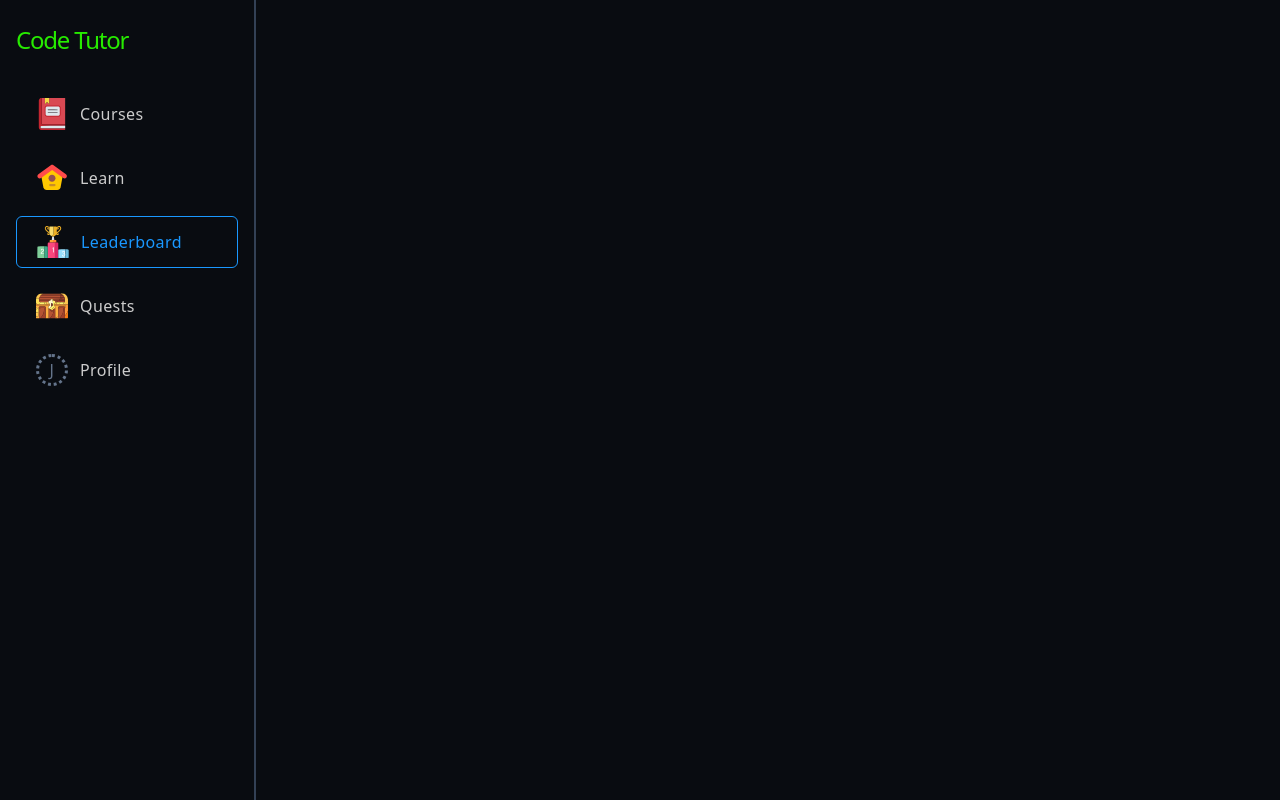
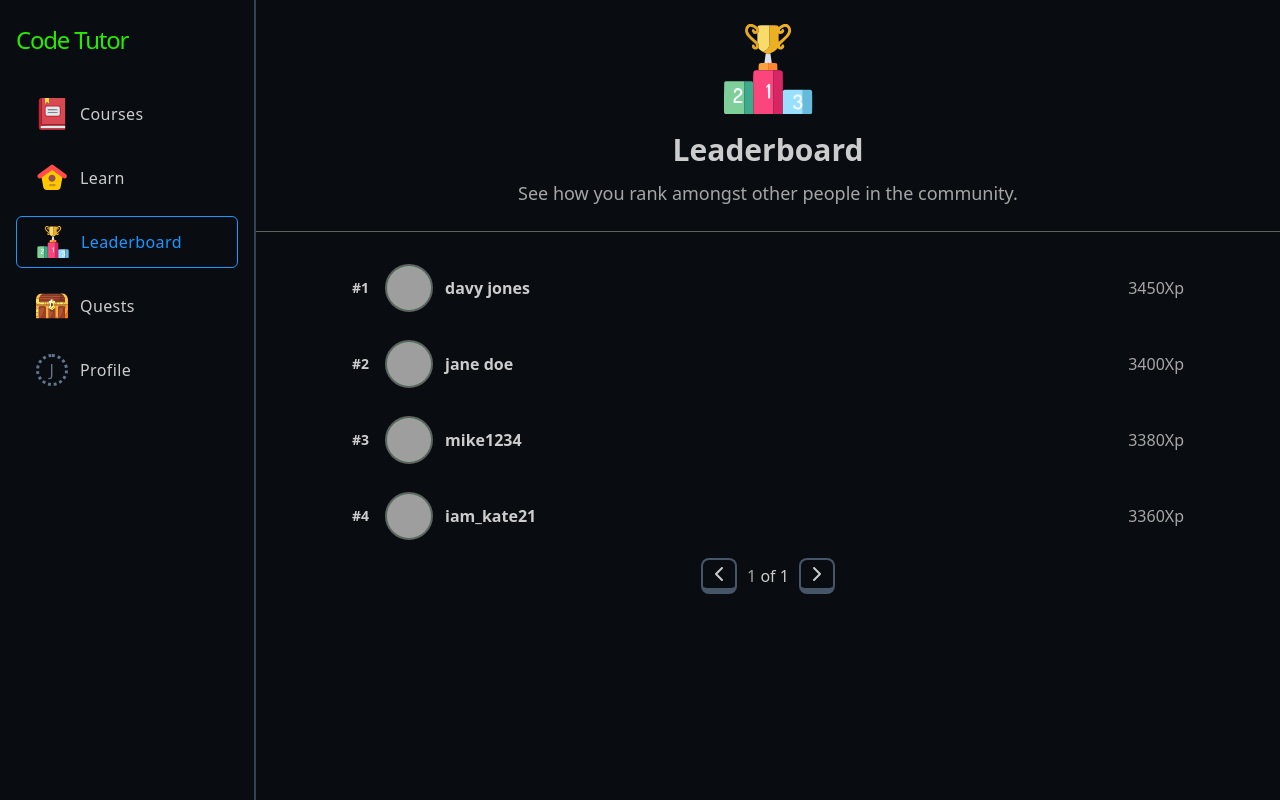
Before and after one commit to Nathan-Somto/code-tutor, a React (Vite) app in the folder student-ui/: page /leaderboard in a window 1280 px wide. Built offline with nearby package versions, Linux system fonts and the light colour scheme; grey boxes are pictures that could not be loaded.

Commit message:
feat(student-ui/pages/Leaderboard): implement Leaderbaord UI

```diff
--- a/student-ui/package.json
+++ b/student-ui/package.json
@@ -13,9 +13,11 @@
     "@hookform/resolvers": "^3.3.4",
     "@monaco-editor/loader": "^1.4.0",
     "@monaco-editor/react": "^4.6.0",
+    "@radix-ui/react-avatar": "^1.0.4",
     "@radix-ui/react-dialog": "^1.0.5",
     "@radix-ui/react-label": "^2.0.2",
     "@radix-ui/react-progress": "^1.0.3",
+    "@radix-ui/react-separator": "^1.0.3",
     "@radix-ui/react-slot": "^1.0.2",
     "@radix-ui/react-tabs": "^1.0.4",
     "@radix-ui/react-tooltip": "^1.0.7",
--- a/student-ui/src/App.tsx
+++ b/student-ui/src/App.tsx
@@ -14,6 +14,7 @@ import Learn from "./pages/(root)/Learn";
 import VerifyEmail from "./pages/(auth)/VerifyEmail";
 import Lesson from "./pages/(challenges)/Lesson";
 import Result from "./pages/(challenges)/Result";
+import Leaderboard from "./pages/(root)/Leaderboard";
 
 function App() {
   return (
@@ -25,7 +26,7 @@ function App() {
           <Route path="/learn/:id" element={<Learn/>}/>
           <Route path="/profile/:username"/>
           <Route path="/quests"/>
-          <Route path="/leaderboard"/>
+          <Route path="/leaderboard" element={<Leaderboard/>}/>
         </Route>
         <Route path="/challenge/:courseId/level/:levelId">
         <Route path="code"  element={<CodeChallenge />} />
--- /dev/null
+++ b/student-ui/src/components/ui/avatar.tsx
@@ -0,0 +1,48 @@
+import * as React from "react"
+import * as AvatarPrimitive from "@radix-ui/react-avatar"
+
+import { cn } from "@/utils"
+
+const Avatar = React.forwardRef<
+  React.ElementRef<typeof AvatarPrimitive.Root>,
+  React.ComponentPropsWithoutRef<typeof AvatarPrimitive.Root>
+>(({ className, ...props }, ref) => (
+  <AvatarPrimitive.Root
+    ref={ref}
+    className={cn(
+      "relative flex h-10 w-10 shrink-0 overflow-hidden rounded-full",
+      className
+    )}
+    {...props}
+  />
+))
+Avatar.displayName = AvatarPrimitive.Root.displayName
+
+const AvatarImage = React.forwardRef<
+  React.ElementRef<typeof AvatarPrimitive.Image>,
+  React.ComponentPropsWithoutRef<typeof AvatarPrimitive.Image>
+>(({ className, ...props }, ref) => (
+  <AvatarPrimitive.Image
+    ref={ref}
+    className={cn("aspect-square h-full w-full", className)}
+    {...props}
+  />
+))
+AvatarImage.displayName = AvatarPrimitive.Image.displayName
+
+const AvatarFallback = React.forwardRef<
+  React.ElementRef<typeof AvatarPrimitive.Fallback>,
+  React.ComponentPropsWithoutRef<typeof AvatarPrimitive.Fallback>
+>(({ className, ...props }, ref) => (
+  <AvatarPrimitive.Fallback
+    ref={ref}
+    className={cn(
+      "flex h-full w-full items-center justify-center rounded-full bg-muted",
+      className
+    )}
+    {...props}
+  />
+))
+AvatarFallback.displayName = AvatarPrimitive.Fallback.displayName
+
+export { Avatar, AvatarImage, AvatarFallback }
--- /dev/null
+++ b/student-ui/src/components/ui/separator.tsx
@@ -0,0 +1,29 @@
+import * as React from "react"
+import * as SeparatorPrimitive from "@radix-ui/react-separator"
+
+import { cn } from "@/utils"
+
+const Separator = React.forwardRef<
+  React.ElementRef<typeof SeparatorPrimitive.Root>,
+  React.ComponentPropsWithoutRef<typeof SeparatorPrimitive.Root>
+>(
+  (
+    { className, orientation = "horizontal", decorative = true, ...props },
+    ref
+  ) => (
+    <SeparatorPrimitive.Root
+      ref={ref}
+      decorative={decorative}
+      orientation={orientation}
+      className={cn(
+        "shrink-0 bg-border",
+        orientation === "horizontal" ? "h-[1px] w-full" : "h-full w-[1px]",
+        className
+      )}
+      {...props}
+    />
+  )
+)
+Separator.displayName = SeparatorPrimitive.Root.displayName
+
+export { Separator }
--- a/student-ui/src/pages/(root)/Leaderboard.tsx
+++ b/student-ui/src/pages/(root)/Leaderboard.tsx
@@ -0,0 +1,93 @@
+import { Separator } from "@/components/ui/separator";
+import Leaderboard from "../../assets/sidebar/leaderboard.svg";
+import { Avatar, AvatarFallback, AvatarImage } from "@/components/ui/avatar";
+import { Link } from "react-router-dom";
+import { Button } from "@/components/ui/button";
+import { ChevronLeft, ChevronRight } from "lucide-react";
+const leaderboardData = {
+  data: [
+    {
+      username: "davy jones",
+      avatar: "https://example.com/1",
+      xp: 3450,
+      id: 1234,
+    },
+    {
+      username: "jane doe",
+      avatar: "https://example.com/2",
+      xp: 3400,
+      id: 5678,
+    },
+    {
+      username: "mike1234",
+      avatar: "https://example.com/3",
+      xp: 3380,
+      id: 1678,
+    },
+    {
+      username: "iam_kate21",
+      avatar: "https://example.com/4",
+      xp: 3360,
+      id: 1278,
+    },
+  ],
+  pages: 1,
+  page: 1,
+  size: 10,
+};
+export default function LeaderboardPage() {
+  return (
+    <div>
+      <header className="text-center my-6">
+        <img
+          src={Leaderboard}
+          alt="leaderboard icon"
+          className="size-[90px] mb-3 mx-auto"
+        />
+        <h1 className="font-bold text-3xl mb-1 leading-relaxed">Leaderboard</h1>
+        <p className="w-[80%] mx-auto opacity-80 text-lg">
+          See how you rank amongst other people in the community.
+        </p>
+      </header>
+      <Separator />
+      <div className="max-w-4xl mx-auto space-y-3 mt-6 px-4">
+        {leaderboardData.data.map((item, index) => (
+          <Link
+            to={`/profile/${item.username}`}
+            key={item.id}
+            className="flex items-center rounded-xl justify-between px-4 py-2 hover:bg-slate-800"
+          >
+            <div className="flex items-center">
+              <p className="font-semibold mr-4 text-sm">#{index + 1}</p>
+              <Avatar className="border-2 size-12 bg-green-600">
+                <AvatarImage
+                  src={item.avatar}
+                  alt={`${item.username} avatar`}
+                />
+                <AvatarFallback className="uppercase">
+                  {item.username[0] + item.username[1]}
+                </AvatarFallback>
+              </Avatar>
+              <p className="font-bold ml-3">{item.username}</p>
+            </div>
+            <p className="opacity-80">{item.xp}Xp</p>
+          </Link>
+        ))}
+
+      <div className="flex items-center gap-3 mt-3 justify-center">
+        <Button size="icon" className='size-8'>
+            <ChevronLeft/>
+        </Button>
+        <p>
+            <span className="opacity-80">{leaderboardData.page}</span>
+            {' '}of{' '}
+            <span>{leaderboardData.pages}</span>
+        </p>
+        <Button size="icon" className='size-8'>
+            <ChevronRight/>
+        </Button>
+      </div>
+      </div>
+    </div>
+  );
+}
```
Also changed, not shown: 1 other file (tests, documents, lock files or other folders).
